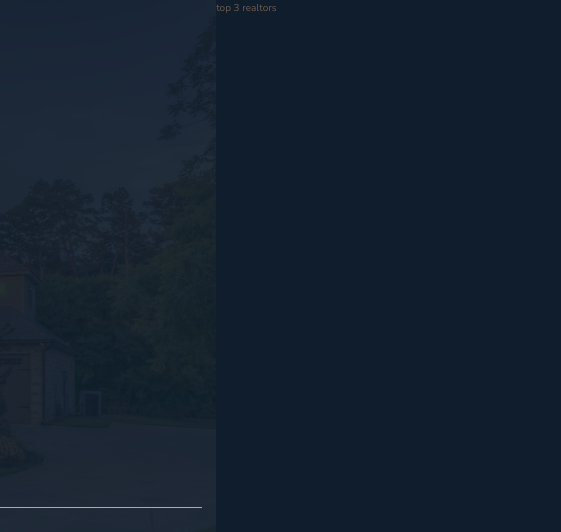
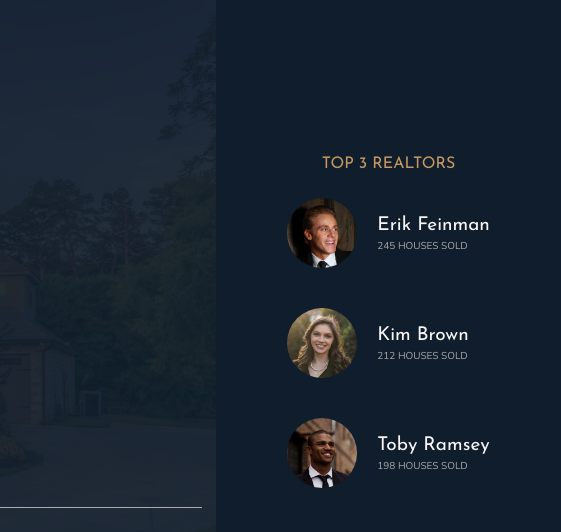
Before and after one commit to m9iv/nexter, a website: page index.html in a window 1280 px wide. Shown: the top 532 px of the page, 719-1280 px from the left. Drawn offline with nearby package versions, Linux system fonts and the light colour scheme.

Commit message:
Add Realtors styles

```diff
--- a/index.html
+++ b/index.html
@@ -36,7 +36,29 @@
       </div>
     </header>
 
-    <div class="realtors">top 3 realtors</div>
+    <div class="realtors">
+      <h3 class="heading-3">Top 3 Realtors</h3>
+
+      <div class="realtors__list">
+        <img src="img/realtor-1.jpeg" alt="" class="realtors__img" />
+        <div class="realtors__details">
+          <h4 class="heading-4 heading-4--light">Erik Feinman</h4>
+          <p class="realtors__sold">245 houses sold</p>
+        </div>
+
+        <img src="img/realtor-2.jpeg" alt="" class="realtors__img" />
+        <div class="realtors__details">
+          <h4 class="heading-4 heading-4--light">Kim Brown</h4>
+          <p class="realtors__sold">212 houses sold</p>
+        </div>
+
+        <img src="img/realtor-3.jpeg" alt="" class="realtors__img" />
+        <div class="realtors__details">
+          <h4 class="heading-4 heading-4--light">Toby Ramsey</h4>
+          <p class="realtors__sold">198 houses sold</p>
+        </div>
+      </div>
+    </div>
 
     <section class="features">
       <div class="feature">
--- a/sass/_realtors.scss
+++ b/sass/_realtors.scss
@@ -1,5 +1,31 @@
 .realtors {
+  display: grid;
+  align-content: center;
+  justify-content: center;
+  justify-items: center;
+  grid-row-gap: 2rem;
+
   grid-column: col-start 7 / full-end;
+  background-color: $color-secondary;
 
-  background-color: $color-secondary;
+  &__list {
+    display: grid;
+    grid-template-columns: min-content max-content;
+    grid-column-gap: 2rem;
+    grid-row-gap: 5vh;
+    align-items: center;
+  }
+
+  &__img {
+    display: block;
+
+    width: 7rem;
+    border-radius: 50%;
+  }
+
+  &__sold {
+    text-transform: uppercase;
+    color: $color-grey-light-2;
+    margin-top: -3px;
+  }
 }
```
Also changed, not shown: css/style.css.
